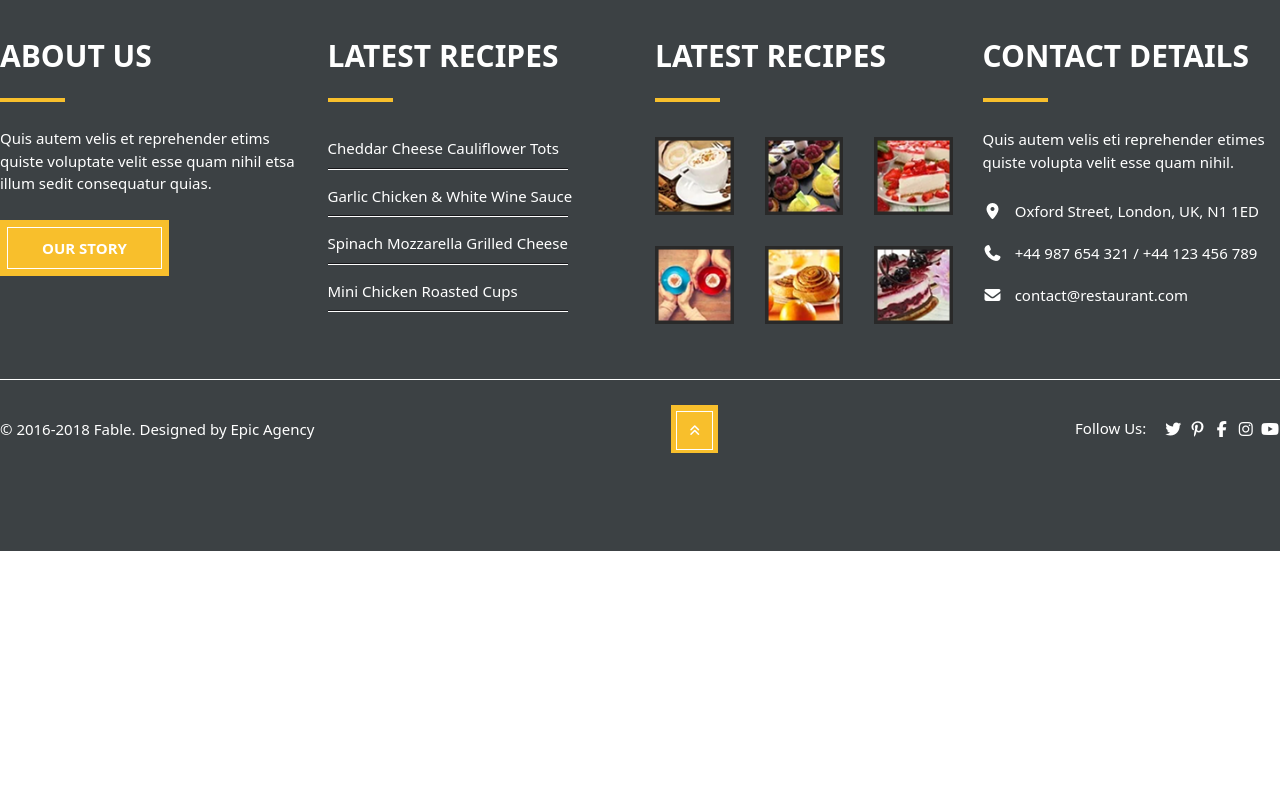
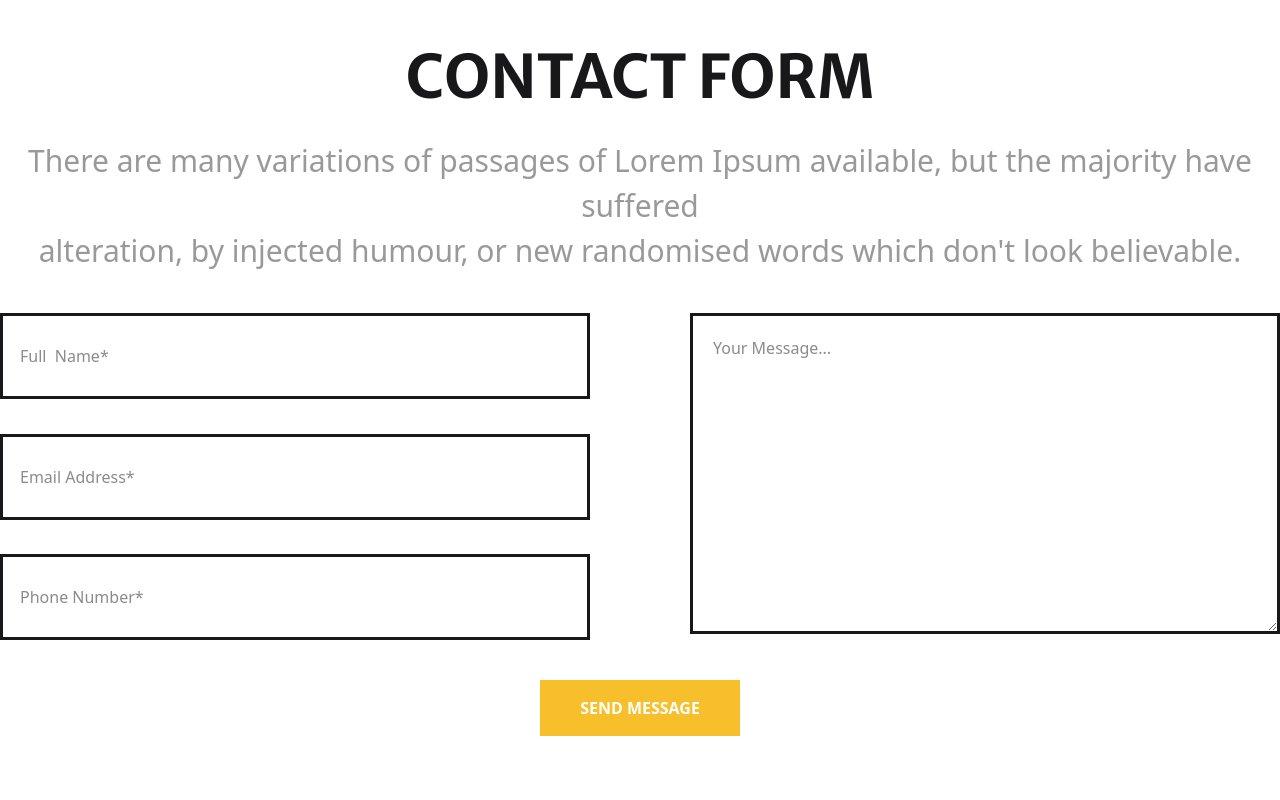
Before and after one commit to Manar-sami/Food-Order, a website: page views/contact.html in a window 1280 px wide. Shown: the part 840-1640 px from the top of the page. Before the commit the page ends 1391 px from the top, so only its background shows below. Drawn offline with Linux system fonts and the light colour scheme.

Commit message:
Add CONTACT FORM section to Contact page

```diff
--- a/views/contact.html
+++ b/views/contact.html
@@ -104,7 +104,8 @@
 
  <!-- Hero Section -->
 
-  <section class="bg-[url(../image/contact/CONTACT-IMAGE.png)]
+ <main>
+     <section class="bg-[url(../image/contact/CONTACT-IMAGE.png)]
     bg-cover bg-no-repeat bg-center
     h-screen  w-full group/about ">
    <div class="container mx-auto flex flex-col gap-2.5 justify-center items-center opacity-0 group-hover/about:opacity-100
@@ -124,6 +125,45 @@
     </div>
    </div>
    </section>
+   <!-- CONTACT FORM -->
+
+   <section class="py-18">
+    <div class="text-center">
+        <h2 class="text-[40px] md:text-[60px] font-bold font-third">CONTACT FORM</h2>
+        <p class="text-[22px] md:text-[30px] text-black/40 mt-4">
+            There are many variations of passages of Lorem Ipsum available, but the majority have
+            suffered <br>alteration, by injected humour, or new randomised words which don't look believable.
+        </p>
+    </div>
+    <div class="container mx-auto">
+    <div class="py-10">
+        <form action="" >
+            <div class="grid grid-cols-1   md:grid-cols-2 gap-25">
+                <div class="flex flex-col justify-between gap-5">
+                <input type="text" placeholder="Full  Name*" name="name" class="border-3 py-7 px-4.25">
+                <input type="email" placeholder="Email Address*" name="email" class="border-3 py-7 px-4.25">
+                <input type="tel" placeholder="Phone Number*" name="phone" class="border-3 py-7 px-4.25">
+            </div>
+            <div>
+                <textarea name="Message" id="" placeholder="Your Message..."
+                class="w-full h-80.25 border-3 focus:border-primarycolor  p-5"
+                ></textarea>
+            </div>
+            </div>
+
+      <div class=" flex justify-center mt-10">
+    <button type="submit"
+      class="bg-primarycolor text-white py-4 px-10 font-bold
+       hover:bg-white hover:text-primarycolor hover:border-primarycolor
+        hover:border-2 transition-all">
+      SEND MESSAGE
+    </button>
+  </div>
+        </form>
+    </div>
+    </div>
+   </section>
+ </main>
 
    <!-- footer -->
 
```
Also changed, not shown: assets/css/output.css.
